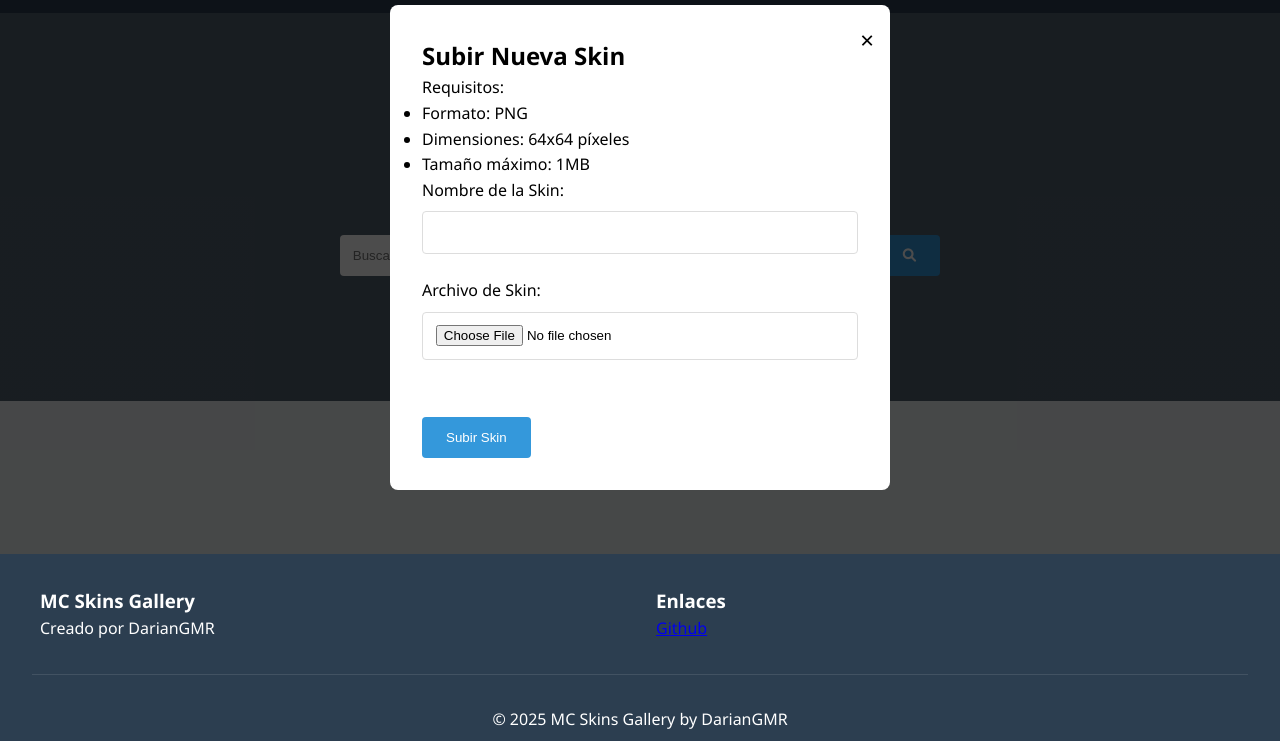
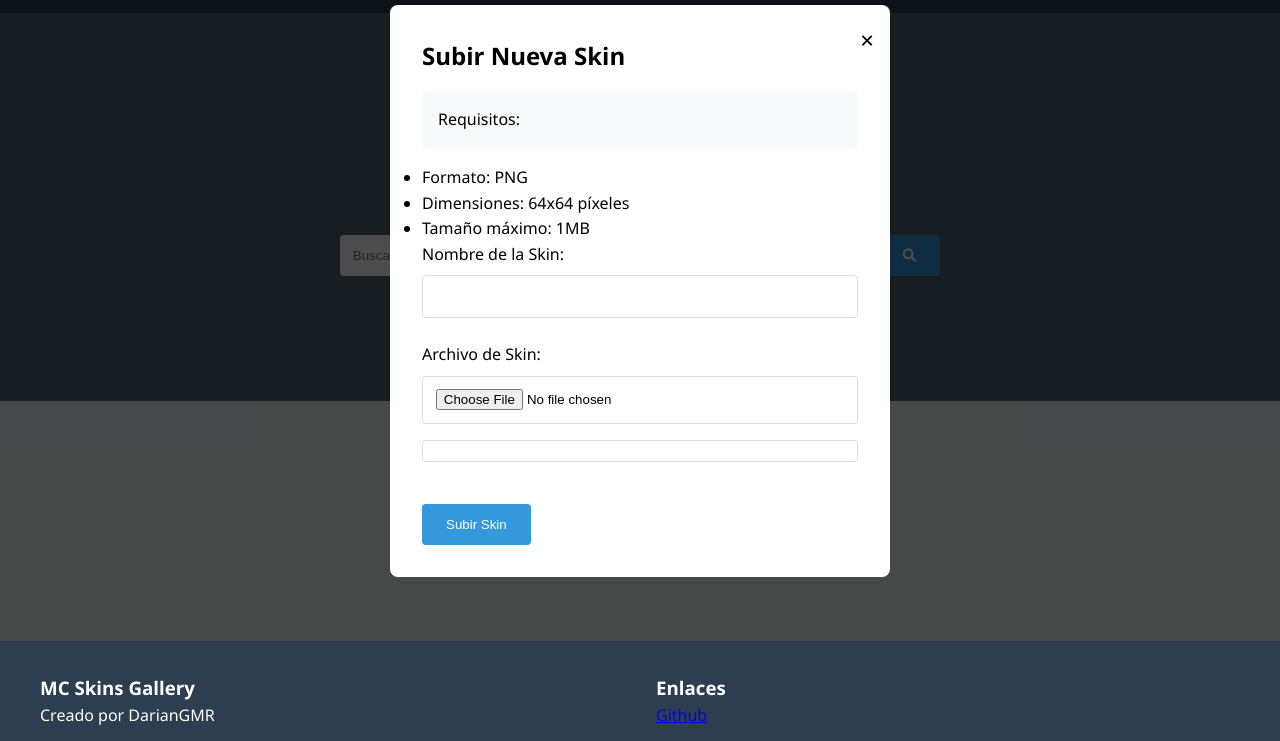
Before and after one commit to DarianGMR/DarianGMR.github.io, a plain HTML site: page index.html in a window 1280 px wide. Both pictures are taken after a click on the link "Subir Skin". Shown: the part 59-800 px from the top of the page. Drawn offline with Linux system fonts and the light colour scheme.

Commit message:
Update style.css

```diff
--- a/css/style.css
+++ b/css/style.css
@@ -221,20 +221,33 @@ footer {
 }
 
 .error-message {
-    color: var(--accent-color);
+    color: #e74c3c;
     font-size: 0.9rem;
     margin-top: 0.5rem;
-    min-height: 1.2em;
+    padding: 5px;
 }
 
 #skinPreview {
     margin-top: 1rem;
     text-align: center;
+    border: 1px solid #ddd;
+    padding: 10px;
+    border-radius: 4px;
 }
 
 #skinPreview canvas {
     max-width: 100%;
     height: auto;
-    border: 1px solid #ddd;
+}
+
+.upload-requirements {
+    margin: 1rem 0;
+    padding: 1rem;
+    background-color: #f8f9fa;
     border-radius: 4px;
 }
+
+.upload-requirements ul {
+    margin-top: 0.5rem;
+    padding-left: 1.5rem;
+}
```
